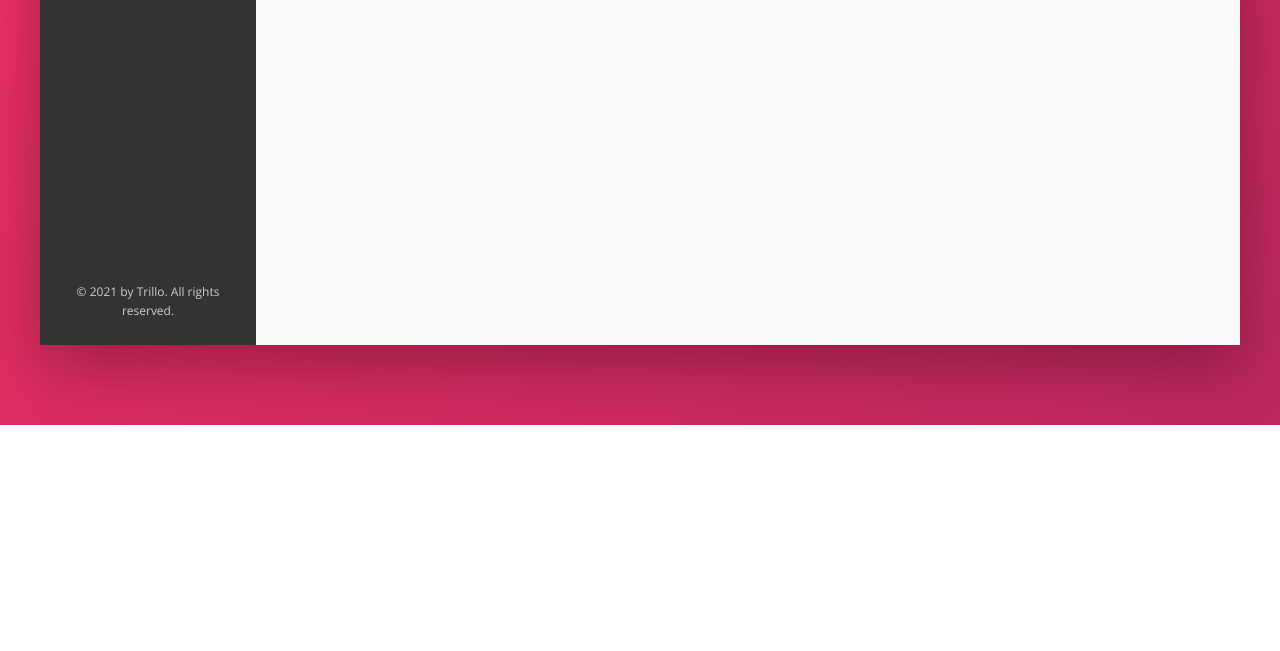
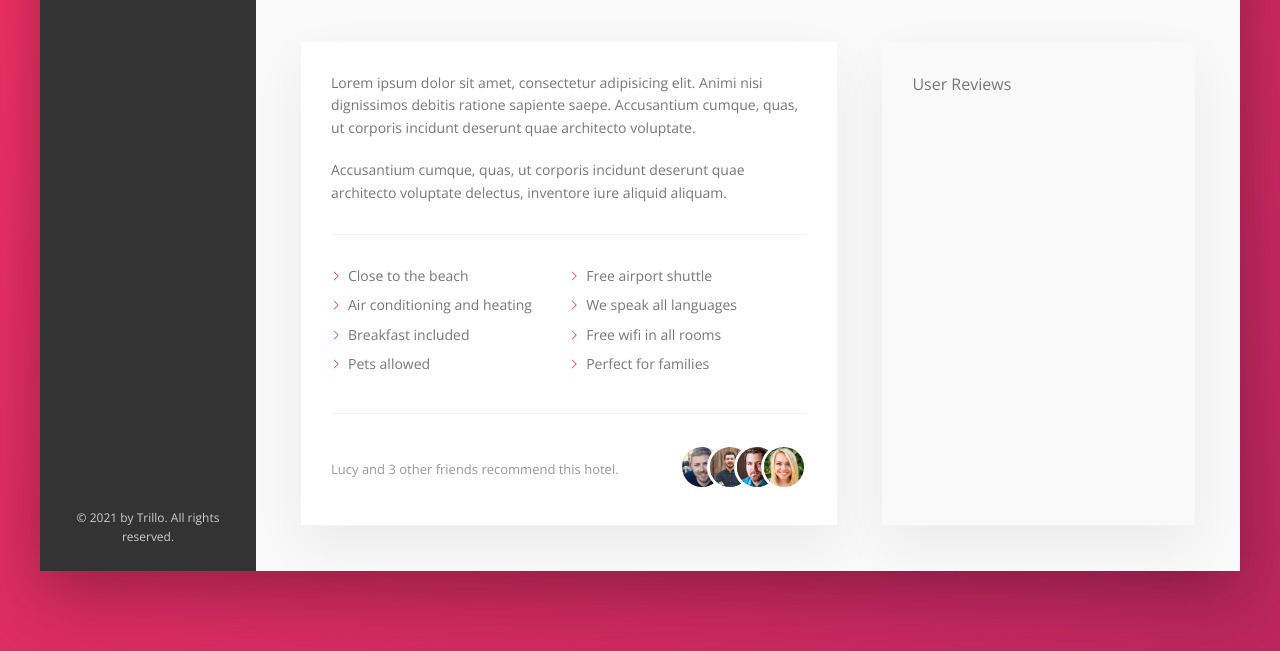
Before and after one commit to melwynt/booking-app, a website: page index.html in a window 1280 px wide. Shown: the part 605-1256 px from the top of the page. Before the commit the page ends 1030 px from the top, so only its background shows below. Drawn offline with nearby package versions, Linux system fonts and the light colour scheme.

Commit message:
:memo: Build description (#6)

```diff
--- a/index.html
+++ b/index.html
@@ -130,6 +130,35 @@
                             <div class="overview__rating-count">429 votes</div>
                         </div>
                     </div>
+
+                    <div class="detail">
+                        <div class="description">
+                            <p class="paragraph">Lorem ipsum dolor sit amet, consectetur adipisicing elit. Animi nisi dignissimos debitis ratione sapiente saepe. Accusantium cumque, quas, ut corporis incidunt deserunt quae architecto voluptate.</p>
+                            <p class="paragraph">Accusantium cumque, quas, ut corporis incidunt deserunt quae architecto voluptate delectus, inventore iure aliquid aliquam.</p>
+                            <ul class="list">
+                                <li class="list__item">Close to the beach</li>
+                                <li class="list__item">Free airport shuttle</li>
+                                <li class="list__item">Air conditioning and heating</li>
+                                <li class="list__item">We speak all languages</li>
+                                <li class="list__item">Breakfast included</li>
+                                <li class="list__item">Free wifi in all rooms</li>
+                                <li class="list__item">Pets allowed</li>
+                                <li class="list__item">Perfect for families</li>
+                            </ul>
+                            <div class="recommend">
+                                <p class="recommend__count">Lucy and 3 other friends recommend this hotel.</p>
+                                <div class="recommend__friends">
+                                    <img src="img/user-3.jpg" alt="Friend 1" class="recommend__photo">
+                                    <img src="img/user-4.jpg" alt="Friend 2" class="recommend__photo">
+                                    <img src="img/user-5.jpg" alt="Friend 3" class="recommend__photo">
+                                    <img src="img/user-6.jpg" alt="Friend 4" class="recommend__photo">
+                                </div>
+                            </div>
+                        </div>
+                        <div class="user-reviews">
+                            User Reviews
+                        </div>
+                    </div>
                 </main>
             </div>
         </div>
--- a/sass/_base.scss
+++ b/sass/_base.scss
@@ -30,6 +30,9 @@ Grey dark 3: #999
     --color-grey-dark-3: #999;
 
     --shadow-dark: 0 2rem 6rem rgba(0,0,0,.3);
+    --shadow-light: 0 2rem 5rem rgba(0,0,0,.06);
+
+    --line: 1px solid var(--color-grey-light-2);
   }
 
 * {
--- a/sass/_components.scss
+++ b/sass/_components.scss
@@ -206,7 +206,7 @@
     display: flex;
     align-items: center;
 
-    border-bottom: 1px solid var(--color-grey-light-2);
+    border-bottom: var(--line);
 
     &__heading {
         text-transform: uppercase;
@@ -297,7 +297,7 @@
 
     50% {
         transform: scale(1.05);
-        box-shadow: 0 1rem 4rem rgba(0,0,0,.25)
+        box-shadow: 0 1rem 4rem rgba(0,0,0,.25);
     }
 
     100% {
@@ -305,3 +305,105 @@
         box-shadow: none;
     }
 }
+
+.detail {
+    display: flex;
+    padding: 4.5rem;
+}
+
+.description {
+    font-size: 1.4rem;
+    flex: 0 0 60%;
+    margin-right: 4.5rem;
+    background-color: white;
+    border-bottom: var(--line);
+    padding: 3rem;
+    box-shadow: var(--shadow-light);
+}
+
+.user-reviews {
+    flex: 1;
+    background-color: var(--color-grey-light-1);
+    border-bottom: var(--line);
+    padding: 3rem;
+    box-shadow: var(--shadow-light);
+}
+
+///////////////////////////////////
+// PARAGRAPH
+.paragraph:not(:last-of-type) {
+    margin-bottom: 2rem;
+}
+
+///////////////////////////////////
+// LIST
+.list {
+    margin: 3rem 0;
+    padding: 3rem 0;
+    list-style: none;
+
+    border-top: var(--line);
+    border-bottom: var(--line);
+
+    display: flex;
+    flex-wrap: wrap;
+
+    &__item {
+        flex: 0 0 50%;
+        margin-bottom: .7rem;
+    }
+
+    &__item::before {
+        content: "";
+        display: inline-block;
+        height: 1rem;
+        width: 1rem;
+        margin-right: .7rem;
+
+        // older browsers
+        // background-image: url(../img/chevron-thin-right.svg);
+        // background-size: cover;
+
+        // masks
+        background-color: var(--color-primary);
+        -webkit-mask-image: url(../img/chevron-thin-right.svg);
+        -webkit-mask-size: cover;
+        mask-image: url(../img/chevron-thin-right.svg);
+        mask-size: cover;
+    }
+}
+
+///////////////////////////////////
+// RECOMMEND
+
+.recommend {
+    font-size: 1.3rem;
+    color: var(--color-grey-dark-3);
+
+    display: flex;
+    align-items: center;
+    // justify-content: space-between;
+
+    &__count {
+        margin-right: auto;
+    }
+
+    &__friend {
+
+    }
+
+    &__photo {
+        box-sizing: content-box;
+        height: 4rem;
+        width: 4rem;
+        border-radius: 50%;
+
+        border: 3px solid white;
+
+        &:not(:last-child) {
+            margin-right: -2.2rem;
+        }
+    }
+
+
+}
--- a/sass/_layout.scss
+++ b/sass/_layout.scss
@@ -4,14 +4,14 @@
     background-color: var(--color-grey-light-1);
     box-shadow: var(--shadow-dark);
 
-    min-height: 50rem;
+    // min-height: 50rem;
 }
 
 .header {
     height: 7rem;
     font-size: 1.4rem;
     background-color: #fff;
-    border-bottom: 1px solid var(--color-grey-light-2);
+    border-bottom: var(--line);
 
     display: flex;
 
@@ -37,5 +37,5 @@
     // background-color: #fff;
     flex: 1; // grow as much as it can
 
-    height: 80rem;
+    // height: 80rem;
 }
```
Also changed, not shown: css/style.css.
